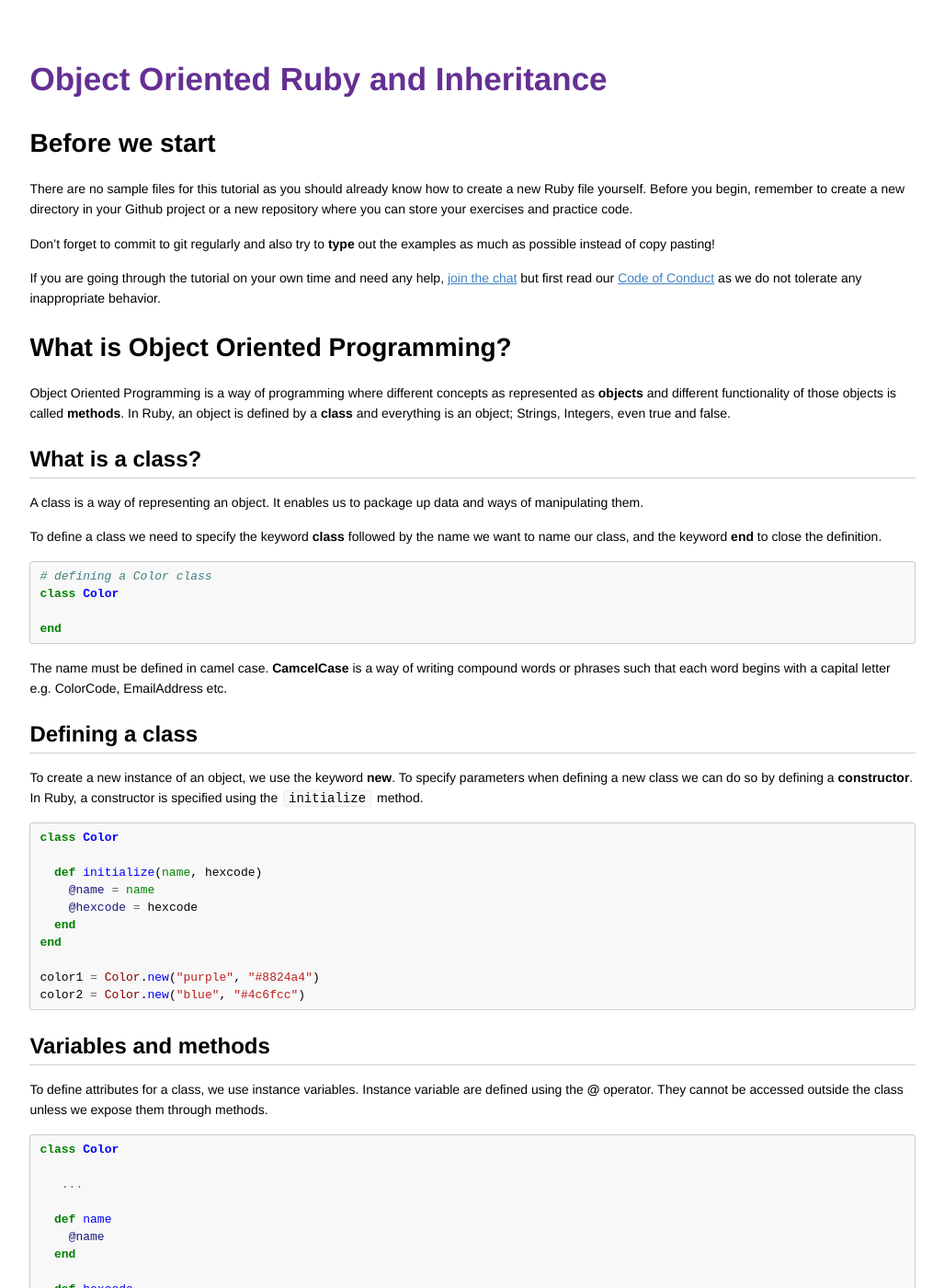
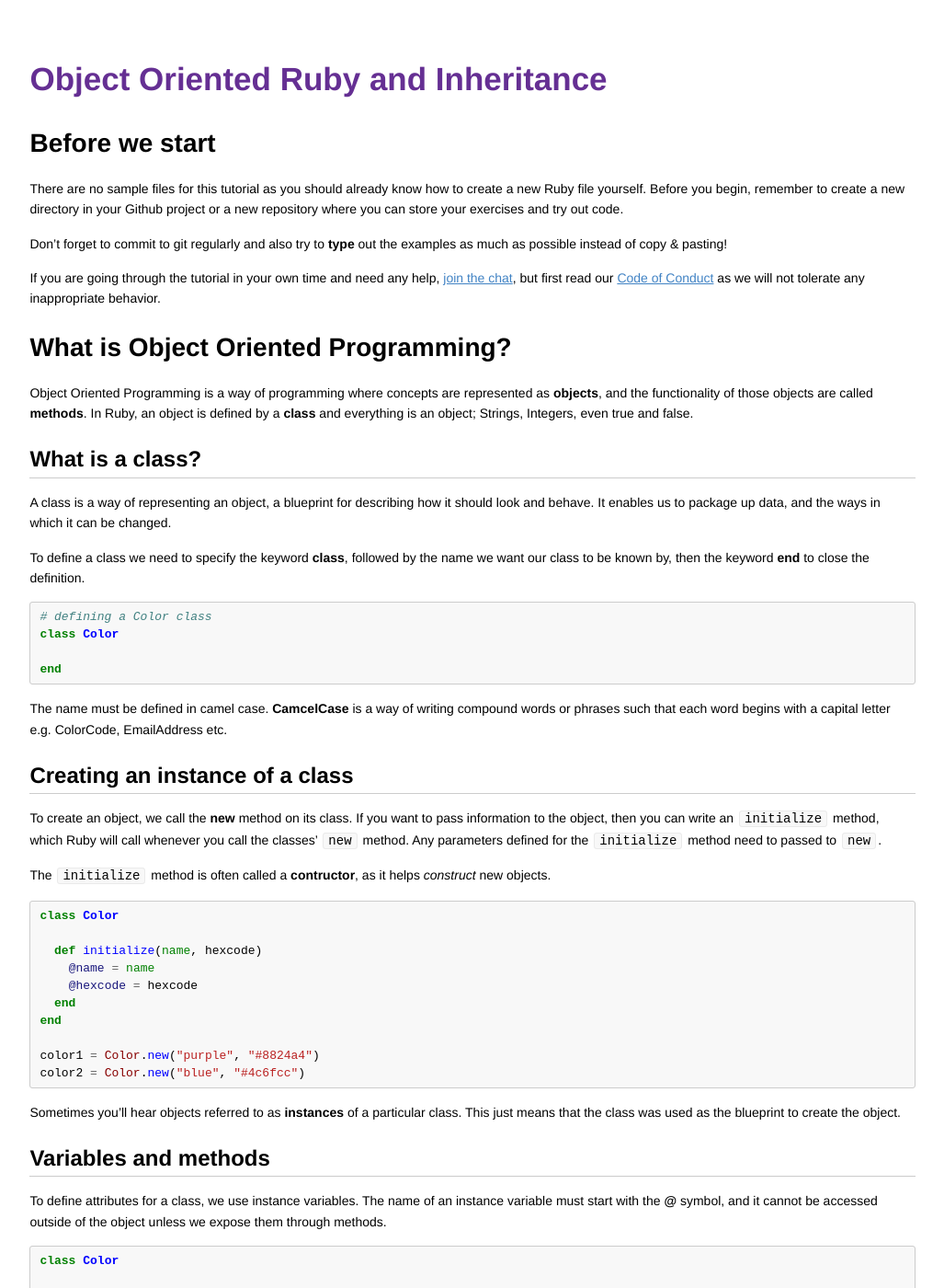
Before and after one commit to codebar/tutorials, a Jekyll site: the page built from ruby/lesson4/tutorial.md, in a window 1280 px wide and 1400 px high. Shown: the whole window at 92% size, without its empty margins (126-1153 px from the left). Built offline with Jekyll 4.4.1, drawn with Linux system fonts in a browser that asks for light colours; Markdown is read by kramdown in place of the engine named in the settings; some of the changed text lies outside the part shown.

Commit message:
A couple of corrections to lesson 4
A few minor corrections for readability.

````diff
--- a/ruby/lesson4/tutorial.md
+++ b/ruby/lesson4/tutorial.md
@@ -5,21 +5,21 @@ title: Object Oriented Ruby and Inheritance
 
 # Before we start
 
-There are no sample files for this tutorial as you should already know how to create a new Ruby file yourself. Before you begin, remember to create a new directory in your Github project or a new repository where you can store your exercises and practice code.
+There are no sample files for this tutorial as you should already know how to create a new Ruby file yourself. Before you begin, remember to create a new directory in your Github project or a new repository where you can store your exercises and try out code.
 
-Don't forget to commit to git regularly and also try to **type** out the examples as much as possible instead of copy pasting!
+Don't forget to commit to git regularly and also try to **type** out the examples as much as possible instead of copy &amp; pasting!
 
-If you are going through the tutorial on your own time and need any help, [join the chat](https://gitter.im/codebar/tutorials) but first read our [Code of Conduct](http://codebar.io/code-of-conduct) as we do not tolerate any inappropriate behavior.
+If you are going through the tutorial in your own time and need any help, [join the chat](https://gitter.im/codebar/tutorials), but first read our [Code of Conduct](http://codebar.io/code-of-conduct) as we will not tolerate any inappropriate behavior.
 
 # What is Object Oriented Programming?
 
-Object Oriented Programming is a way of programming where different concepts as represented as **objects** and different functionality of those objects is called **methods**. In Ruby, an object is defined by a **class** and everything is an object; Strings, Integers, even true and false.
+Object Oriented Programming is a way of programming where concepts are represented as **objects**, and the functionality of those objects are called **methods**. In Ruby, an object is defined by a **class** and everything is an object; Strings, Integers, even true and false.
 
 ## What is a class?
 
-A class is a way of representing an object. It enables us to package up data and ways of manipulating them.
+A class is a way of representing an object, a blueprint for describing how it should look and behave. It enables us to package up data, and the ways in which it can be changed.
 
-To define a class we need to specify the keyword **class** followed by the name we want to name our class, and the keyword **end** to close the definition.
+To define a class we need to specify the keyword **class**, followed by the name we want our class to be known by, then the keyword **end** to close the definition.
 
 ```ruby
 # defining a Color class
@@ -30,9 +30,11 @@ end
 
 The name must be defined in camel case. **CamcelCase** is a way of writing compound words or phrases such that each word begins with a capital letter e.g. ColorCode, EmailAddress etc.
 
-## Defining a class
+## Creating an instance of a class
 
-To create a new instance of an object, we use the keyword **new**. To specify parameters when defining a new class we can do so by defining a **constructor**. In Ruby, a constructor is specified using the `initialize` method.
+To create an object, we call the **new** method on its class. If you want to pass information to the object, then you can write an `initialize` method, which Ruby will call whenever you call the classes' `new` method. Any parameters defined for the `initialize` method need to passed to `new`.
+
+The `initialize` method is often called a **contructor**, as it helps *construct* new objects.
 
 ```ruby
 class Color
@@ -47,9 +49,11 @@ color1 = Color.new("purple", "#8824a4")
 color2 = Color.new("blue", "#4c6fcc")
 ```
 
+Sometimes you'll hear objects referred to as **instances** of a particular class. This just means that the class was used as the blueprint to create the object.
+
 ## Variables and methods
 
-To define attributes for a class, we use instance variables. Instance variable are defined using the **@** operator. They cannot be accessed outside the class unless we expose them through methods.
+To define attributes for a class, we use instance variables. The name of an instance variable must start with the **@** symbol, and it cannot be accessed outside of the object unless we expose them through methods.
 
 ```ruby
 class Color
@@ -69,7 +73,7 @@ color = Color.new("purple", "#8824a4")
 puts "The hexcode of #{color.name} is #{color.hexcode}"
 ```
 
-We can also define the value of different attributes via methods (called setter methods)
+We can also change the values of attributes via methods (often called setter methods):
 
 ```ruby
 class Color
@@ -89,7 +93,7 @@ puts "The hexcode of #{color.name} is #{color.hexcode}"
 
 ## Privacy
 
-By default, any method you define in Ruby (and most other languages too) is public. This means that anyone can call any of its methods with the exception of `initialize` which is always private and can be accessed through calling `new`.
+By default, any method you define in Ruby (and most other languages too) is public. This means that anything outside of the object can call any of the methods, with the exception of `initialize` which is always private and can only be accessed through calling `new`.
 
 Besides **public** you can also have **private** and **protected**  methods.
 
@@ -121,7 +125,7 @@ Let's now put into practise what we have learned so far.
 
 # Exercise 1: Celsius to Fahrenheit
 
-Create a Celsius class, that takes as a parameter the temperature.
+Create a Celsius class, that takes the temperature as a parameter.
 
 > Remember to use the `initialize` method
 
@@ -158,7 +162,7 @@ In this exercise we want to create an object for the codebar tutorials. Each obj
 - type
 - difficulty
 
-The difficulty of each tutorial must be defined by a symbol, and the available values are :easy, :medium, :hard, :advanced and :expert.
+The difficulty of each tutorial must be defined by a symbol, and the available values are `:easy`, `:medium`, `:hard`, `:advanced` and `:expert`.
 
 In the `Tutorial` class create a method called `is_harder_than?` that takes in another `tutorial` as a parameter and returns `true` if parent tutorial's difficulty level is higher than the tutorial passed in a parameter and `false` if the difficulty level is lower. This only happens if the tutorial types are the same. Alternatively, it outputs `You cannot compare a Ruby with a JavaScript tutorial` where _Ruby_ and _JavaScript_ are the types of the given tutorials.
 
@@ -186,9 +190,9 @@ tutorial3.is_harder_than?(tutorial2)
 
 ## Inheritance
 
-Inheritance is a way for a class to get features from another parent class. It can make creating a program much easier to implement when there is common shared functionality between different objects.
+Inheritance is a way for a class to get features from another parent class. It can make creating a program much easier to implement when functionality needs to be shared between objects.
 
-In the example below, we create a Person class and a SuperHero class. As not all people have special powers, we can use SuperHero for those with special powers and Person for anyone else.
+In the example below, we create a `Person` class and a `SuperHero` class. As not all people have superpowers, we can use `SuperHero` for those with superpowers and Person for anyone else.
 
 ```ruby
 class Person
@@ -218,7 +222,7 @@ end
 
 ### is_a?(Class)
 
-With [`is_a?`](http://ruby-doc.org/core-2.1.1/Object.html#method-i-is_a-3F) you can check if the class or one of the superclasses (base) of an object is of a specific type.
+With [`is_a?`](http://ruby-doc.org/core-2.1.1/Object.html#method-i-is_a-3F) you can check if the class or one of the superclasses (base) of an object.
 Try this out. Before running the code in the example below, discuss it with your coach. What do you expect the result to be?
 
 ```ruby
````
Also changed, not shown: other parts of ruby/lesson4/tutorial.md (+1 -1 lines).
